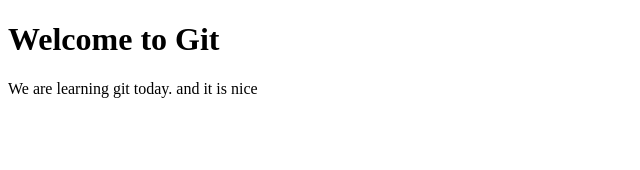
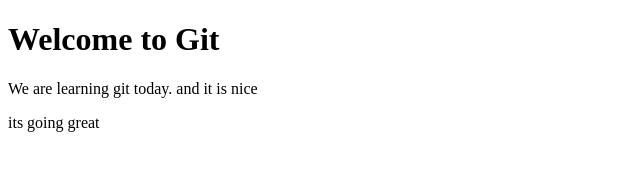
Before and after one commit to samfredd/learn_git, a plain HTML site: page index.html in a window 1280 px wide. Shown: the whole page, without its empty margins (0-640 px from the left). Drawn offline with Linux system fonts and the light colour scheme.

Commit message:
changed something else

```diff
--- a/index.html
+++ b/index.html
@@ -7,6 +7,7 @@
 <body>
     <h1>Welcome to Git</h1>
     <p>We are learning git today. and it is nice</p>
+    <p>its going great</p>
 </body>
 
 </html>
```
